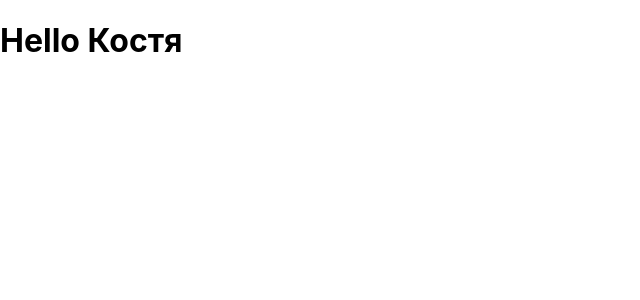
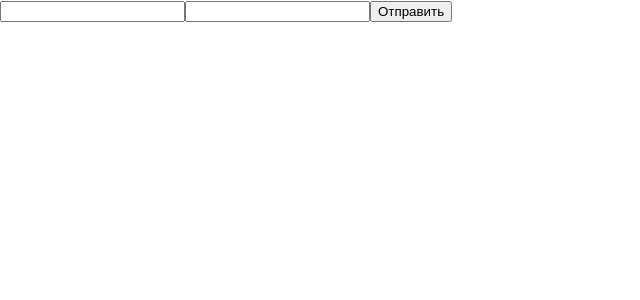
Before and after one commit to kaelkael13/ReactJS, a React (Create React App) app: page / in a window 1280 px wide. Shown: the top 300 px of the page, without its empty margins (0-640 px from the left). Built offline with nearby package versions, Linux system fonts and the light colour scheme.

Commit message:
lesson2 completed

```diff
--- a/src/App.js
+++ b/src/App.js
@@ -1,13 +1,63 @@
+import { useEffect, useState } from 'react';
 import './App.css'
-import Message from "./Message.js";
 
 function App() {
-  const name = 'Костя';
+
+  const [messageList, setmessageList] = useState([]);
+
+  const handleSubmit = (event) => {
+    event.preventDefault();
+    const target = event.target;
+    const author = target.author.value;
+    const text = target.text.value;
+
+    setmessageList(prevState => [
+      ...prevState, {
+        id: giveLastId(prevState),
+        author: author,
+        text: text
+      }
+    ])
+  }
+
+  function giveLastId(arr) {
+    return arr.lenght ? arr[arr.lenght - 1].id + 1 : 0
+  }
+
+  function botAnswer() {
+    const lastAuthor = messageList[messageList.length - 1];
+    if (lastAuthor && lastAuthor.author) {
+      setmessageList(prevState => [
+        ...prevState, {
+          id: giveLastId(prevState),
+          text: `Сообщение автора ${lastAuthor.author} отправлено`
+        }
+      ])
+    }
+  }
+
+  useEffect(() => {
+    setTimeout(() => {
+      botAnswer()
+    }, 1500);
+  }, [messageList])
+
   return (
     <div>
-      <Message name={name} />
+      <form onSubmit={handleSubmit}>
+        <input type='text' name='author' />
+        <input type='text' name='text' />
+        <input type='submit' value='Отправить' />
+      </form>
+      {messageList.map((message) => {
+        return (
+          <div>
+            {message.author && <p><span>Автор:</span>{message.author}</p>}
+            <p>{message.author && <span>Текст:</span>} {message.text} </p>
+          </div>
+        )
+      })}
     </div>
-  );
+  )
 }
-
 export default App;
--- a/src/Message.js
+++ /dev/null
@@ -1,12 +0,0 @@
-// Задание 1
-import React from "react";
-
-function Message({ name }) {
-    return (
-        <h1>
-            Hello {name}
-        </h1>
-    )
-};
-
-export default Message;
```
